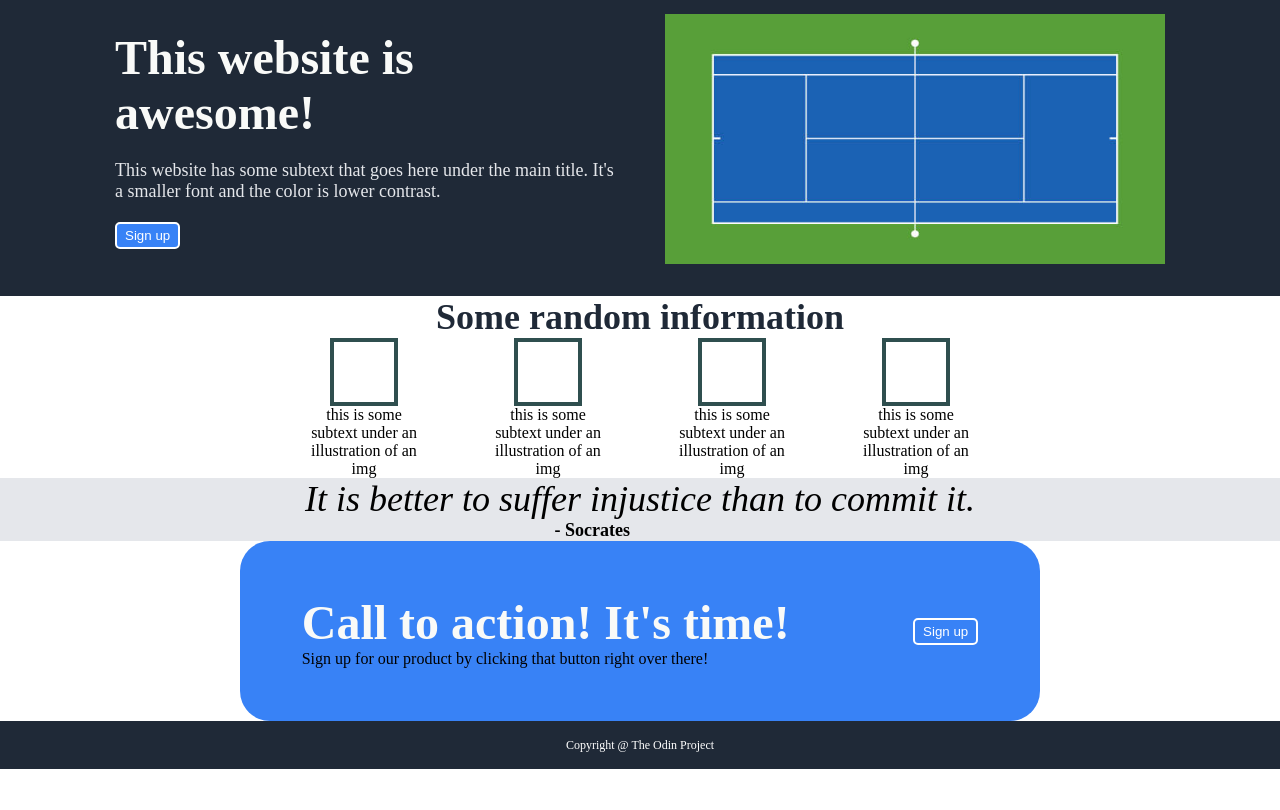
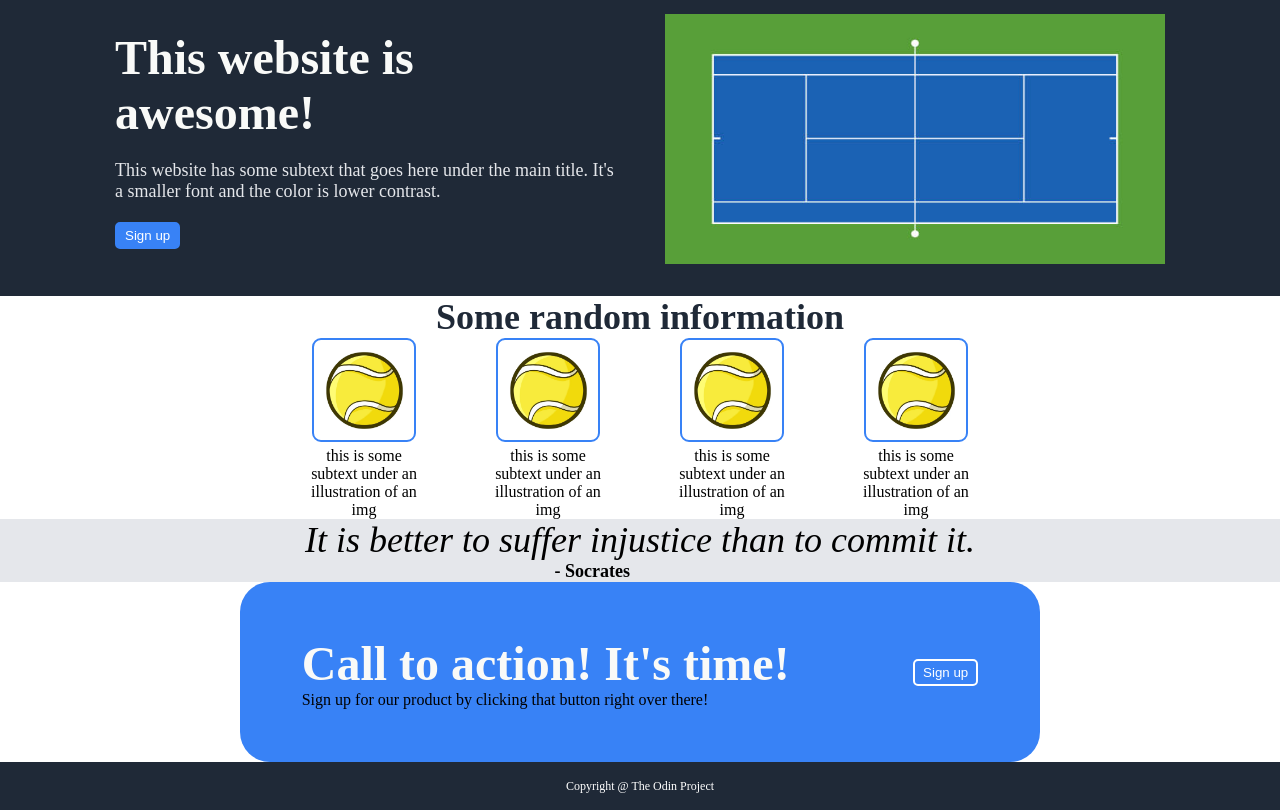
Before and after one commit to femi-anmly/project-landing-v2, a plain HTML site: page index.html in a window 1280 px wide. Shown: the part 54-864 px from the top of the page. Before the commit the page ends 823 px from the top, so only its background shows below. Drawn offline with Linux system fonts and the light colour scheme; files whose address does not match are found by name.

Commit message:
Add tennis ball image to rounded box
Added a tennis ball as a placeholder for the
content within the information section.

Also fixed the border and size of the boxes.

```diff
--- a/index.html
+++ b/index.html
@@ -33,19 +33,27 @@
         <div class="title">Some random information</div>
         <div class="information">
             <div class="subinfo">
-                <div class="roundedbox"></div>
+                <div class="roundedbox">
+                    <img src="img/tennisball.jpg">
+                </div>
                 <div class="words">this is some subtext under an illustration of an img</div>
             </div>
             <div class="subinfo">
-                <div class="roundedbox"></div>
+                <div class="roundedbox">
+                    <img src="img/tennisball.jpg">
+                </div>
                 <div class="words">this is some subtext under an illustration of an img</div>
             </div>
             <div class="subinfo">
-                <div class="roundedbox"></div>
+                <div class="roundedbox">
+                    <img src="img/tennisball.jpg">
+                </div>
                 <div class="words">this is some subtext under an illustration of an img</div>
             </div>
             <div class="subinfo">
-                <div class="roundedbox"></div>
+                <div class="roundedbox">
+                    <img src="img/tennisball.jpg">
+                </div>
                 <div class="words">this is some subtext under an illustration of an img</div>
             </div>
         </div>
--- a/style.css
+++ b/style.css
@@ -108,6 +108,7 @@ a {
 
 .hook .button {
     align-self: self-start;
+    border-color: #3882F6;
 }
 
 .information {
@@ -120,13 +121,25 @@ a {
     display: flex;
     flex-direction: column;
     align-items: center;
+    gap: 5px;
 }
 
 .roundedbox {
-    width: 60px;
-    height: 60px;
-    border: 4px solid darkslategray;
+    display: flex;
+    width: 100px;
+    height: 100px;
+    border: 2px solid #3882F6;
+    border-radius: 9px;
     background: white;
+    align-items: center;
+    justify-content: center;
+}
+
+.roundedbox img {
+    object-fit: fill;
+    overflow: hidden;
+    width: 85%;
+    height: 85%;
 }
 
 .subinfo .words {
```
Also changed, not shown: img/tennisball.jpg (added).
